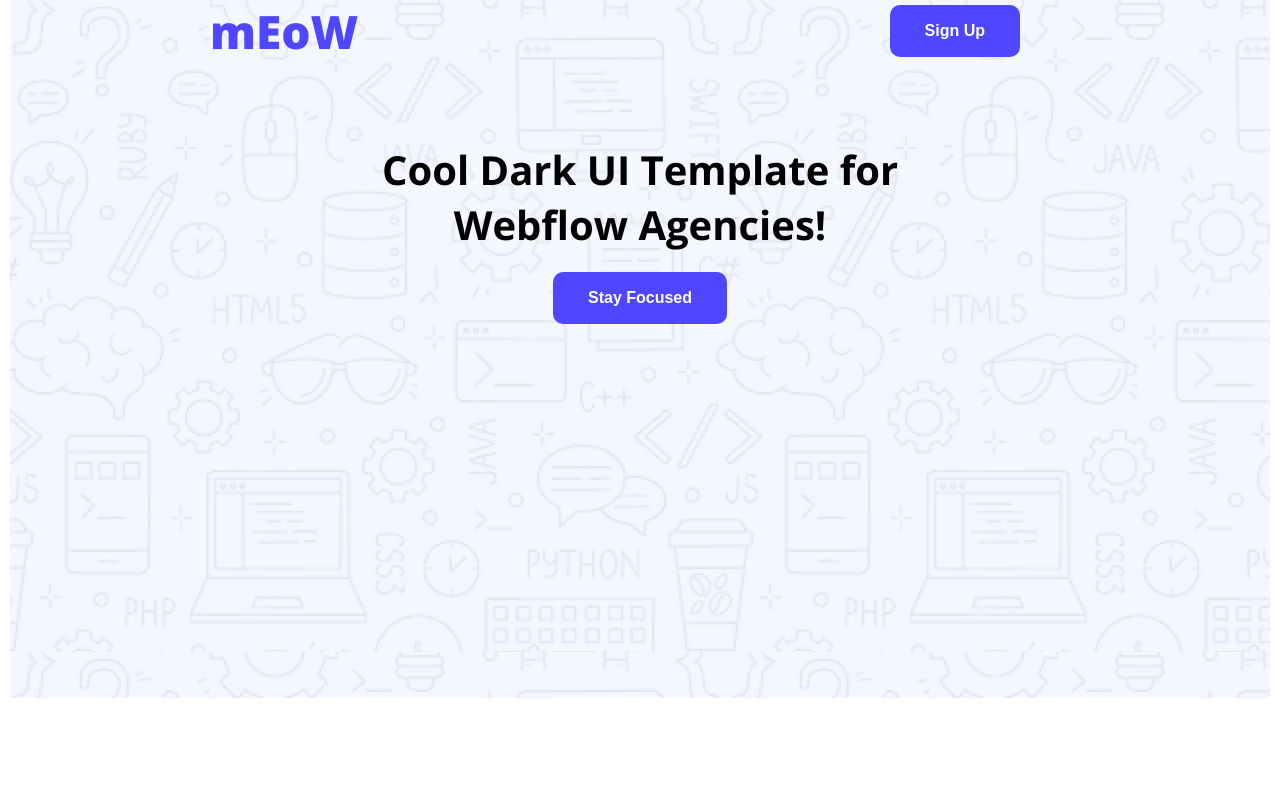
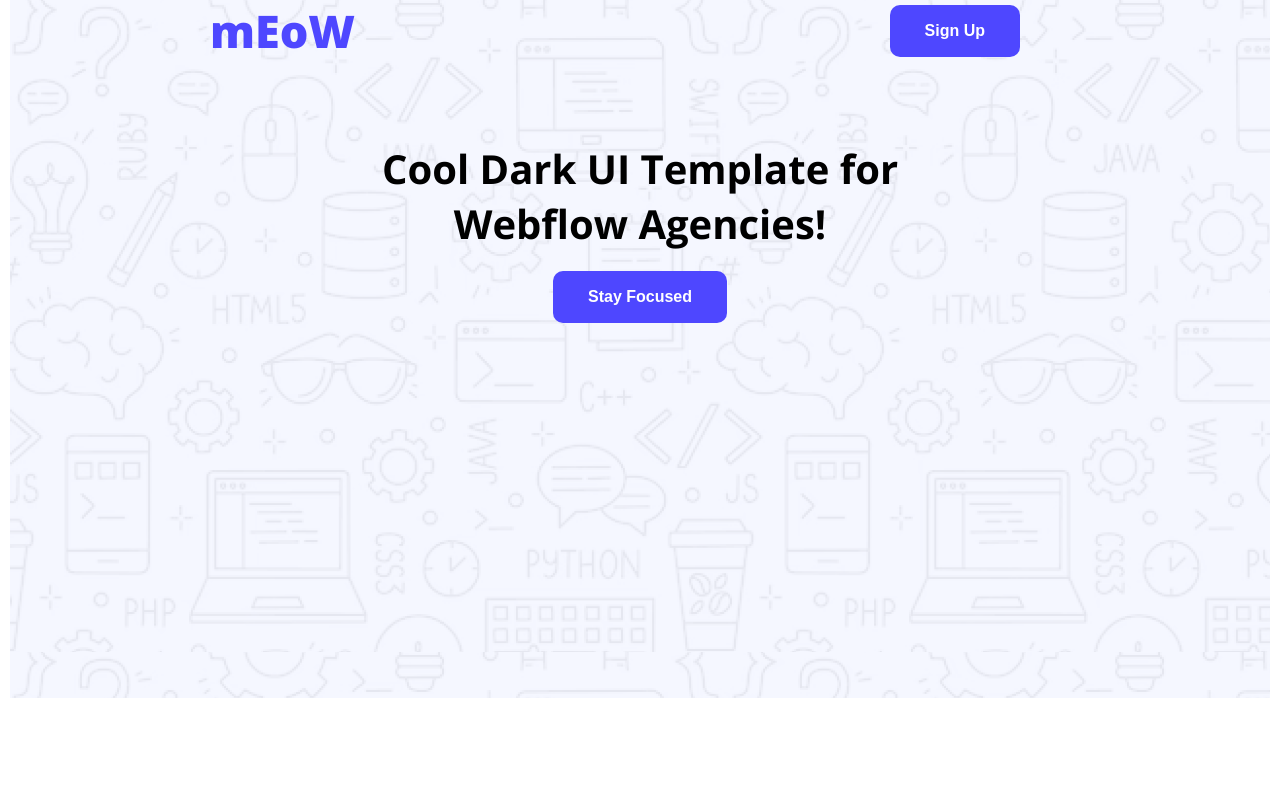
Before and after one commit to noorjahanmim/my-assignment-portfolio, a plain HTML site: page index.html in a window 1280 px wide. Shown: the top 795 px of the page. Drawn offline with nearby package versions, Linux system fonts and the light colour scheme.

Commit message:
second time font change

```diff
--- a/styles/assignment.css
+++ b/styles/assignment.css
@@ -21,7 +21,7 @@ nav{
 }
 .nav-title{
     font-weight: 800;
-    font-size: 46px;
+    font-size: 45px;
 }
 h3{
     color:#4E47FF ;
```
